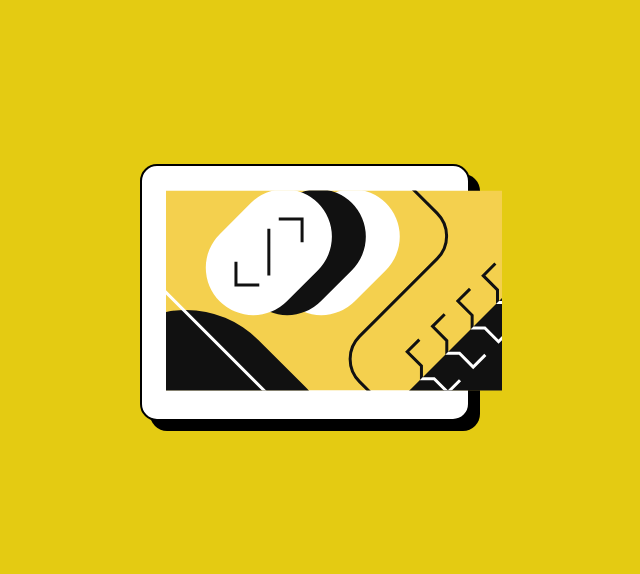
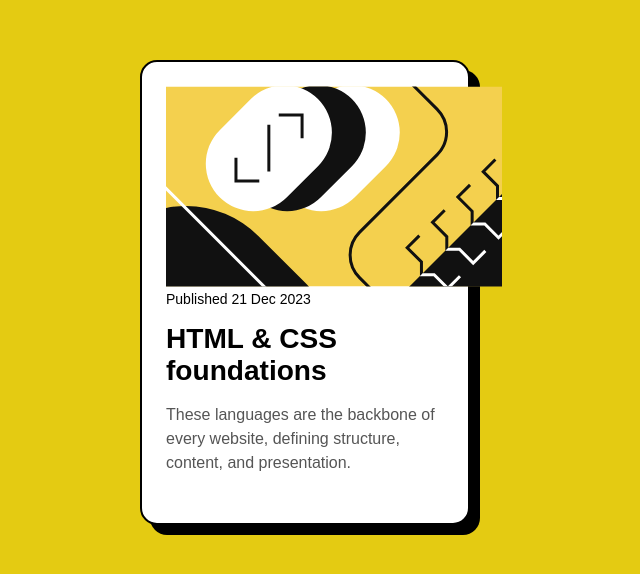
Before and after one commit to AlanVCM/blog-preview-card, a plain HTML site: page index.html in a window 1280 px wide. Shown: the part 108-682 px from the top of the page, without its empty margins (335-975 px from the left). Drawn offline with Linux system fonts and the light colour scheme.

Commit message:
Agrega descripciones y estilos para titulo, fecha y contenido

```diff
--- a/index.html
+++ b/index.html
@@ -12,6 +12,18 @@
         <div class="cabeza">
             <img src="./assets/images/illustration-article.svg" alt="Ilustración del artículo" />
         </div>
+        <div class="fecha-publicacion">
+            <p>Published 21 Dec 2023</p>
+          </div>
+          <div class="titulo">
+            <h3>HTML & CSS foundations</h3>
+          </div>
+          <div class="descripcion">
+            <p>
+              These languages are the backbone of every website, defining structure,
+              content, and presentation.
+            </p>
+        </div>
     </main>
   </body>
 </html>
--- a/styles/styles.css
+++ b/styles/styles.css
@@ -21,3 +21,30 @@
     padding: 1.5rem;
     box-shadow: 10px 10px 0px black;
   }
+  .estado {
+    margin: 1.5rem 0 1rem;
+  }
+
+  .estado button {
+    background: rgb(244, 219, 26);
+    border-radius: 4px;
+    border: none;
+    padding: 0.5rem;
+    font-weight: bold;
+  }
+  .fecha-publicacion {
+    margin-bottom: 1rem;
+    font-size: 0.875rem;
+  }
+
+  .titulo {
+    font-size: 1.5rem;
+    margin-bottom: 1rem;
+  }
+
+  .descripcion {
+    font-size: 1rem;
+    margin-bottom: 1.5rem;
+    line-height: 1.5;
+    color: #555;
+  }
```
